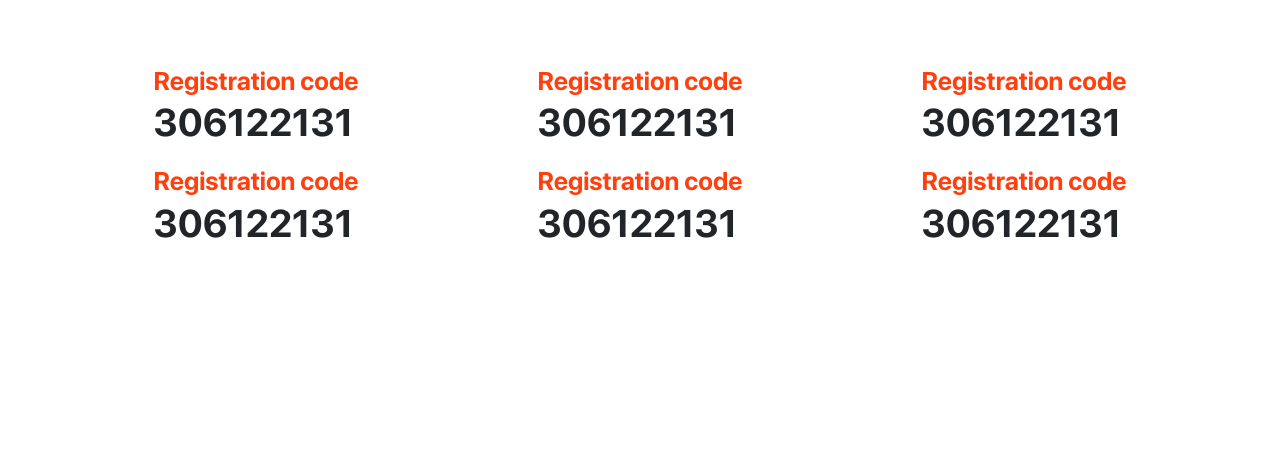
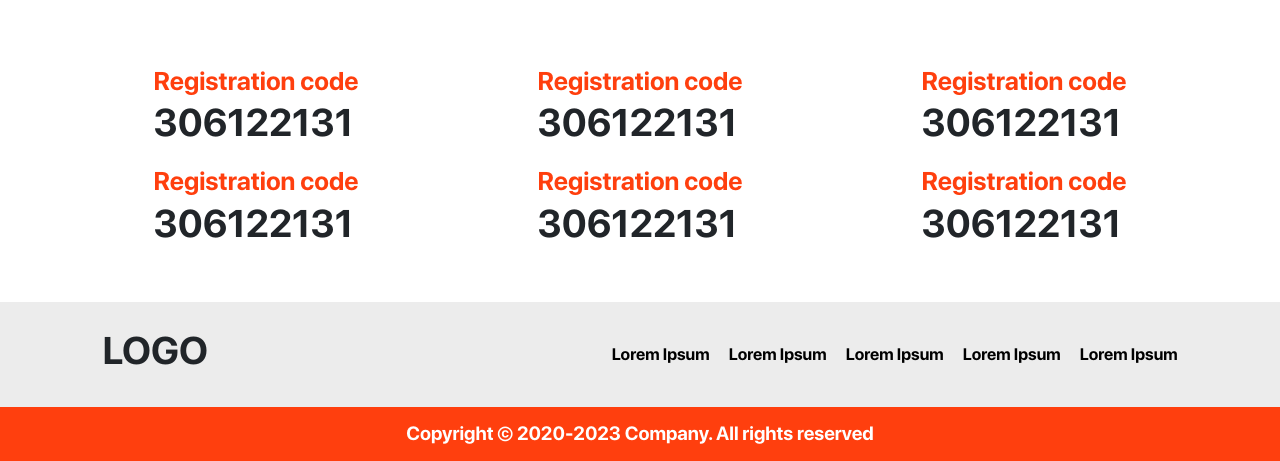
Before and after one commit to Dulal-Ahmed/ParalaxLandignPage, a plain HTML site: page index.html in a window 1280 px wide. Shown: the part 4918-5379 px from the top of the page. Before the commit the page ends 5164 px from the top, so only its background shows below. Drawn offline with nearby package versions, Linux system fonts and the light colour scheme.

Commit message:
design completed

```diff
--- a/index.html
+++ b/index.html
@@ -193,7 +193,23 @@
         </div>
      </div>
    </section>
+
 <!--  Footer Logo Section -->
+ <section class="footerLogoContainer">
+   <h2>LOGO</h2>
+    <div>
+       <a href="#">Lorem Ipsum</a>
+       <a href="#">Lorem Ipsum</a>
+       <a href="#">Lorem Ipsum</a>
+       <a href="#">Lorem Ipsum</a>
+       <a href="#">Lorem Ipsum</a>
+    </div>
+ </section>
+
+ <!--  footer -->
+ <footer>
+    Copyright © 2020-2023 Company. All rights reserved
+ </footer>
     <script src="https://cdn.jsdelivr.net/npm/bootstrap@5.3.0-alpha2/dist/js/bootstrap.bundle.min.js" integrity="sha384-qKXV1j0HvMUeCBQ+QVp7JcfGl760yU08IQ+GpUo5hlbpg51QRiuqHAJz8+BrxE/N" crossorigin="anonymous"></script>
   </body>
 </html>
--- a/style.css
+++ b/style.css
@@ -361,3 +361,45 @@ line-height: 1.9vw;}
     font-size: 3vw;
     line-height: 1vw;
 }
+
+
+/*  Footer Logo Container */
+.footerLogoContainer{
+    background-color: #ECECEC ;
+    display: flex;
+    justify-content: space-between;
+    align-items: center;
+    padding: 2vw 8vw;
+    margin-top: 5vw;
+
+}
+.footerLogoContainer h2{
+    font-size: 3vw;
+}
+.footerLogoContainer div{
+    align-items: center;
+    justify-content: center;
+    display: flex;
+    gap: 1.5vw;
+
+}
+.footerLogoContainer div a{
+    font-size: 1.3vw;
+    text-decoration: none;
+    color: #000;
+}
+
+/* footer  */
+footer{
+    width: 100%;
+    padding: 1vw 1vw;
+    background:#FF3F0E;
+    text-align: center;
+    display: flex;
+    align-items: center;
+    justify-content: center;
+    font-size: 1.5vw;
+    color: white;
+
+
+}
```
